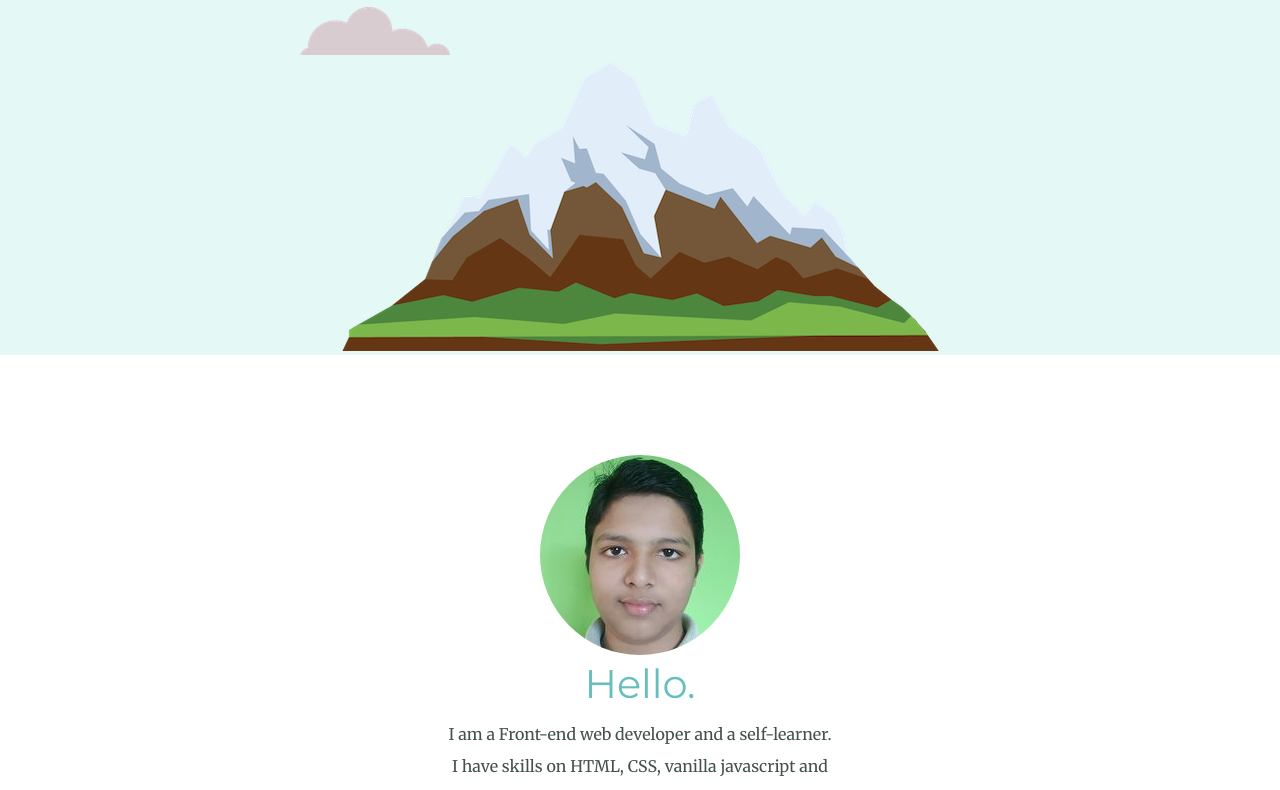
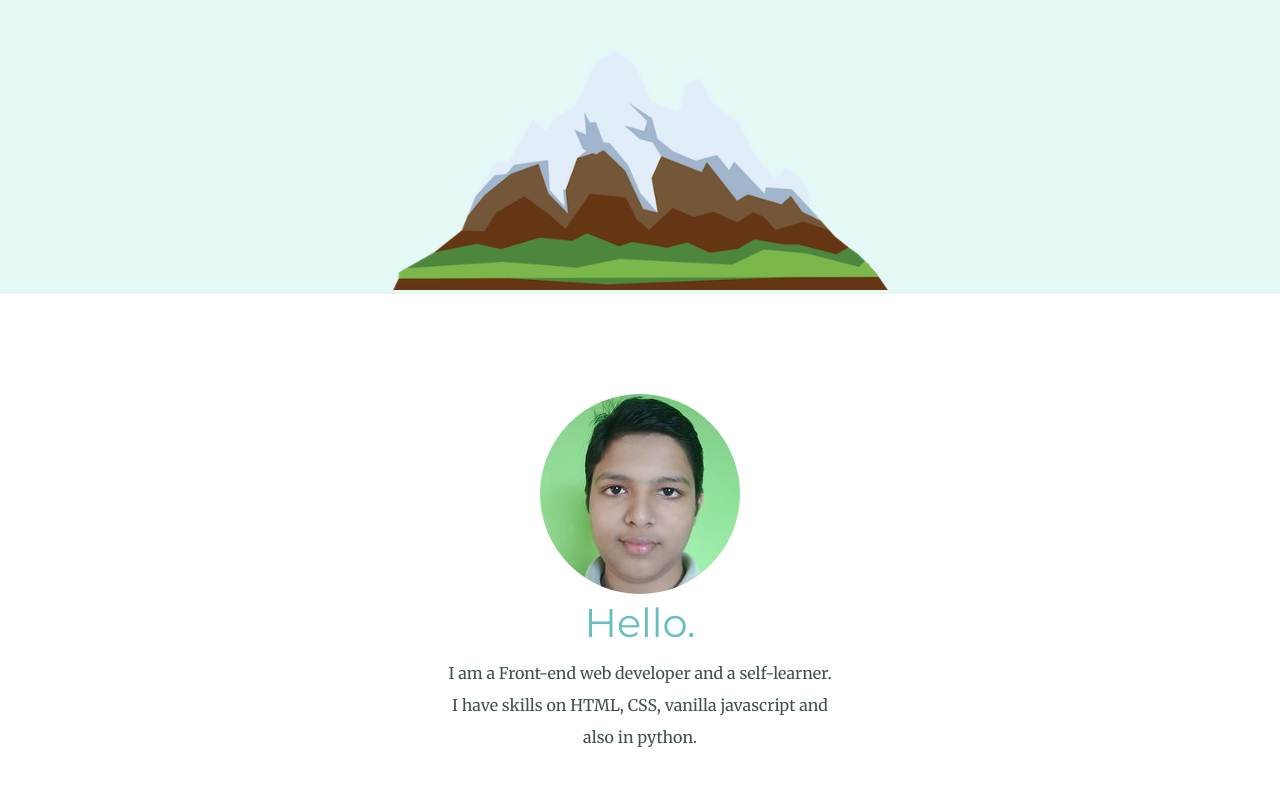
Before and after one commit to saadman-galib/personal-portfolio-old, a plain HTML site: page index.html in a window 1280 px wide. Shown: the part 395-1185 px from the top of the page. Drawn offline with Linux system fonts and the light colour scheme.

Commit message:
Update style.css

```diff
--- a/css/style.css
+++ b/css/style.css
@@ -123,7 +123,7 @@ a:hover{
 }
 
 .mountain-img{
-  width: auto;
+  width: 31rem;
 }
 
 .btn {
```
